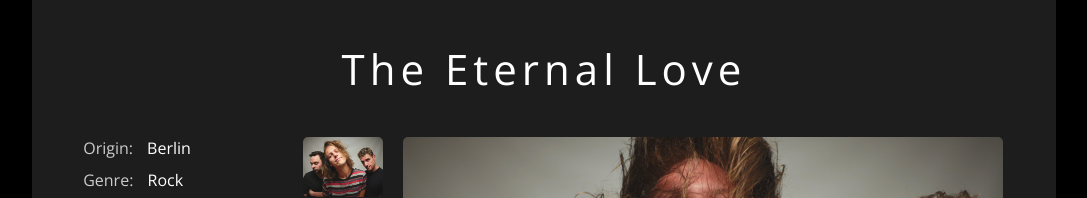
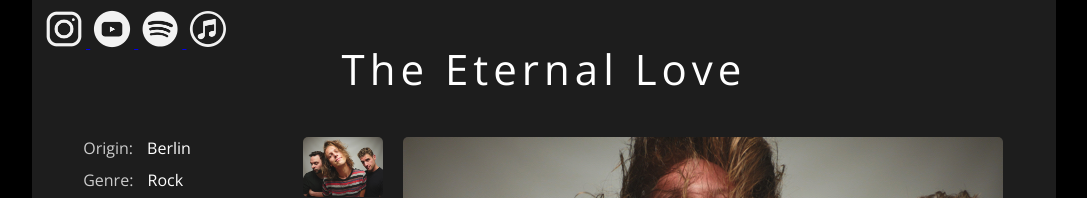
Before and after one commit to DerMeyer/epk-the-eternal-love, a plain HTML site: page index.html in a window 1280 px wide. Shown: the top 198 px of the page, without its empty margins (96-1183 px from the left). Drawn offline with nearby package versions, Linux system fonts and the light colour scheme.

Commit message:
Social media icons.

```diff
--- a/index.html
+++ b/index.html
@@ -11,6 +11,53 @@
 
     <body>
         <main>
+            <div class="icons">
+                <a
+                    class="icon-link"
+                    href="https://www.instagram.com/the.eternal.love/"
+                    target="_blank"
+                    rel="noreferrer"
+                >
+                <img
+                    class="icon"
+                    src="icons/Instagram_white.png"
+                />
+                </a>
+                <a
+                    class="icon-link"
+                    href="https://www.youtube.com/channel/UC8S0fbDT0tA6f6fszy1FL8A/featured"
+                    target="_blank"
+                    rel="noreferrer"
+                >
+                <img
+                    class="icon"
+                    src="icons/YouTube_white.png"
+                />
+                </a>
+                <a
+                    class="icon-link"
+                    href="https://open.spotify.com/album/0Rpzrg0zUZSPjmu8pQbW5x"
+                    target="_blank"
+                    rel="noreferrer"
+                >
+                <img
+                    class="icon"
+                    src="icons/Spotify_white.png"
+                />
+                </a>
+                <a
+                    class="icon-link"
+                    href="https://itunes.apple.com/us/album/dance-from-the-hip-ep/1434310396"
+                    target="_blank"
+                    rel="noreferrer"
+                >
+                    <img
+                        class="icon"
+                        src="icons/iTunes_white.png"
+                    />
+                </a>
+            </div>
+
             <div class="headline">
                 The Eternal Love
             </div>
--- a/style.css
+++ b/style.css
@@ -35,6 +35,23 @@ main {
 
 /* header */
 
+.icons {
+    position: absolute;
+    padding: 10px;
+}
+
+.icon-link {
+    width: 40px;
+    height: 200%;
+}
+
+.icon {
+    width: 38px;
+    height: 38px;
+    margin: 0 3px;
+    filter: brightness(95%);
+}
+
 .headline {
     position: relative;
     width: 100%;
@@ -47,6 +64,7 @@ main {
 .header {
     position: relative;
     width: 90%;
+    height: 450px;
     margin: 0 5%;
 }
 
```
Also changed, not shown: icons/Instagram_white.png (added), icons/Spotify_white.png (added), icons/YouTube_white.png (added), icons/iTunes_white.png (added).
